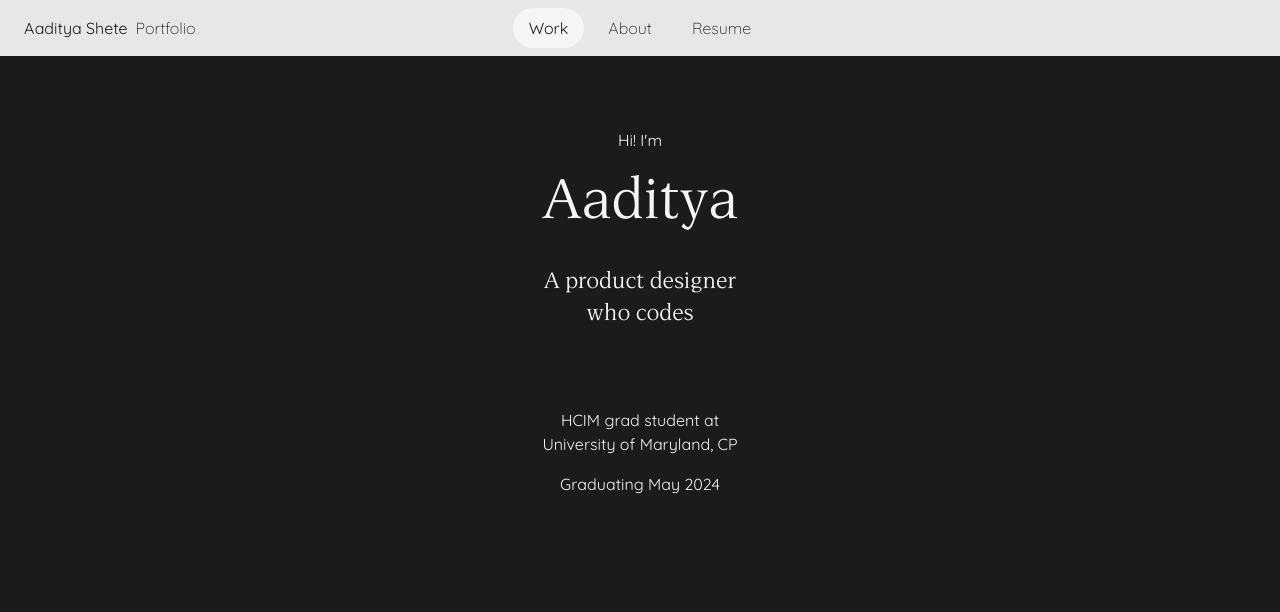
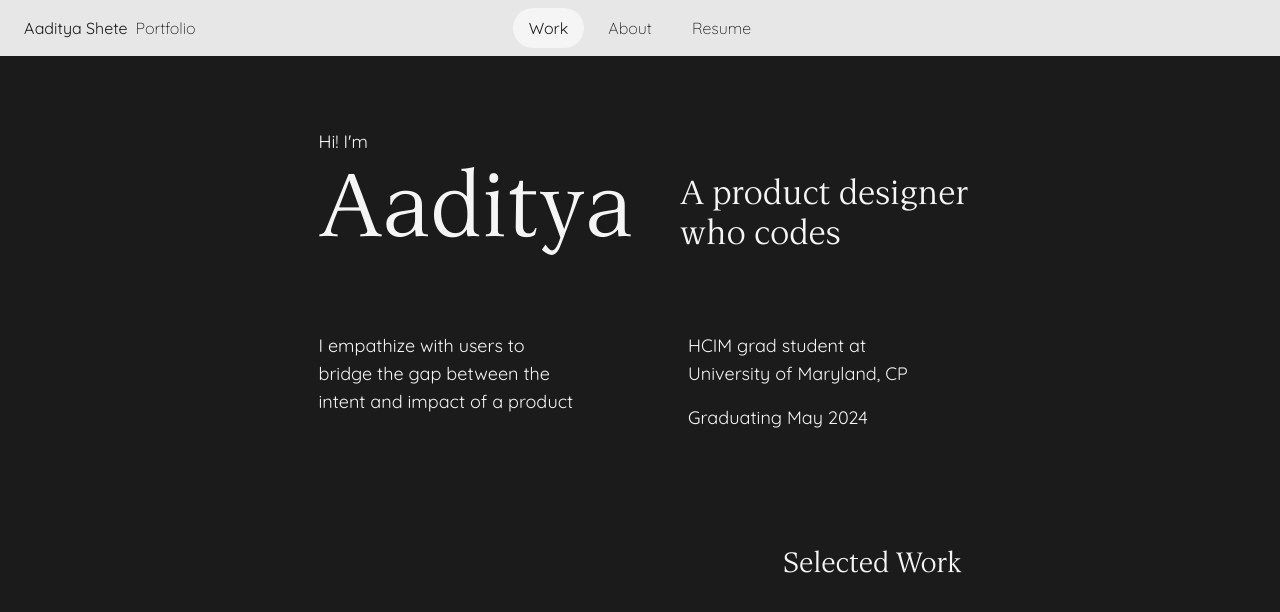
Before and after one commit to fan-boy/Portfolio2023, a Next.js app: page / in a window 1280 px wide. Shown: the top 612 px of the page. Built offline with nearby package versions, Linux system fonts and the light colour scheme.

Commit message:
Home page updates for desktop

```diff
--- a/src/app/ComponentLibrary/Components/DefaultPage.tsx
+++ b/src/app/ComponentLibrary/Components/DefaultPage.tsx
@@ -13,7 +13,9 @@ export default function DefaultPage({
         <Navbar/>
         <div className="flex justify-center">
         <div className="flex justify-center md:container ">
+          <div className="flex flex-col">
         {children}
+        </div>
         </div>
         </div>
     </main>
--- a/src/app/ComponentLibrary/Typography/Type.tsx
+++ b/src/app/ComponentLibrary/Typography/Type.tsx
@@ -45,11 +45,11 @@ const tags: Record<Variant, ElementType> = {
 };
 
 const sizes: Record<Variant, string> = {
-    "heroText": "font-serif text-4xl md:text-8xl  font-normal non-italic",
+    "heroText": "font-serif text-6xl md:text-8xl  font-normal non-italic",
     h1: "font-serif md:text-6xl  text-4xl",
     h2: "font-serif md:text-5xl  text-3xl",
     h3: "font-serif md:text-4xl  text-2xl",
-    h4: "md:text-3xl font-bold text-xl",
+    h4: "font-serif md:text-3xl text-xl",
     h5: "md:text-2xl font-bold text-lg",
     "emphasized-body": "font-sans text-md md:text-2xl",
     body: "font-sans text-lg sm:text-md",
--- a/src/app/page.tsx
+++ b/src/app/page.tsx
@@ -7,31 +7,55 @@ export default function Home() {
   return (
     <DefaultPage selected="work">
       <div className="flex flex-col mt-14">
-     <div className="flex mt-4 flex-col text-center gap-4">
-       <span className="font-sans">
-         Hi! I&#x27;m
+        <div className="md:flex md:flex-row md:items-end md:gap-10">
+          <div className="flex mt-4 flex-col text-center md:text-left  md:min-w-1/2 gap-4 md:gap-0">
+            <span>
+              <Type variant={"body"}>Hi! I&#x27;m</Type>
             </span>
-       <span className = "font-serif text-6xl">
+            <span >
+              <Type variant={"heroText"}>
                 Aaditya
+              </Type>
             </span>
           </div>
-     <div className="flex mt-9 flex-col text-center">
-       <span className=" font-serif text-2xl">
-         A product designer
+          <div className="flex mt-9 flex-col text-center md:text-left md:min-w-1/2">
+            <span>
+              <Type variant={"h3"}> A product designer </Type>
             </span>
-       <span className = "font-serif text-2xl">
-        who codes
-       </span>
-     </div>
-     <div className="flex font-sans mt-20 flex-col text-center gap-4">
-       <span className="">
-       HCIM grad student at <br/> University of Maryland, CP
-       </span>
-       <span className = "">
-       Graduating May 2024
+            <span className="font-serif text-2xl">
+              <Type variant={"h3"}> who codes </Type>
             </span>
           </div>
         </div>
+        <div className=" md:flex md:flex-row md:gap-12">
+          <div className="hidden md:flex mt-20 md:flex-col text-center md:text-left gap-4 md:min-w-1/2">
+            <span >
+              <Type variant={"body"}>
+                I empathize with users to <br /> bridge the gap between the <br /> intent and impact of a product
+
+              </Type>
+            </span>
+          </div>
+          <div className="flex mt-20 flex-col text-center md:text-left gap-4 md:min-w-1/2">
+            <span >
+              <Type variant={"body"}>
+                HCIM grad student at <br /> University of Maryland, CP
+              </Type>
+            </span>
+            <span >
+              <Type variant={"body"}>
+                Graduating May 2024
+              </Type>
+            </span>
+          </div>
+        </div>
+        <div className="w-full text-center md:text-left mt-10 md:mt-28 md:flex md:flex-row-reverse">
+          <Type variant={"h4"}>
+              Selected Work
+          </Type>
+        </div>
+      </div>
+
     </DefaultPage>
   )
 }
--- a/tailwind.config.ts
+++ b/tailwind.config.ts
@@ -7,6 +7,9 @@ const config: Config = {
     './src/app/**/*.{js,ts,jsx,tsx,mdx}',
   ],
   theme: {
+    minWidth: {
+      '1/2': '50%',
+    },
     extend: {
       fontFamily: {
         serif: ['var(--font-esperanto)'],
--- a/tsconfig.json
+++ b/tsconfig.json
@@ -20,7 +20,7 @@
       }
     ],
     "paths": {
-      "@/*": ["./src/*"]
+      "@ui/*": ["./src/ComponentLibrary/Components/*"]
     }
   },
   "include": ["next-env.d.ts", "**/*.ts", "**/*.tsx", ".next/types/**/*.ts"],
```
Lines whose indentation alone changed are shown as unchanged.
